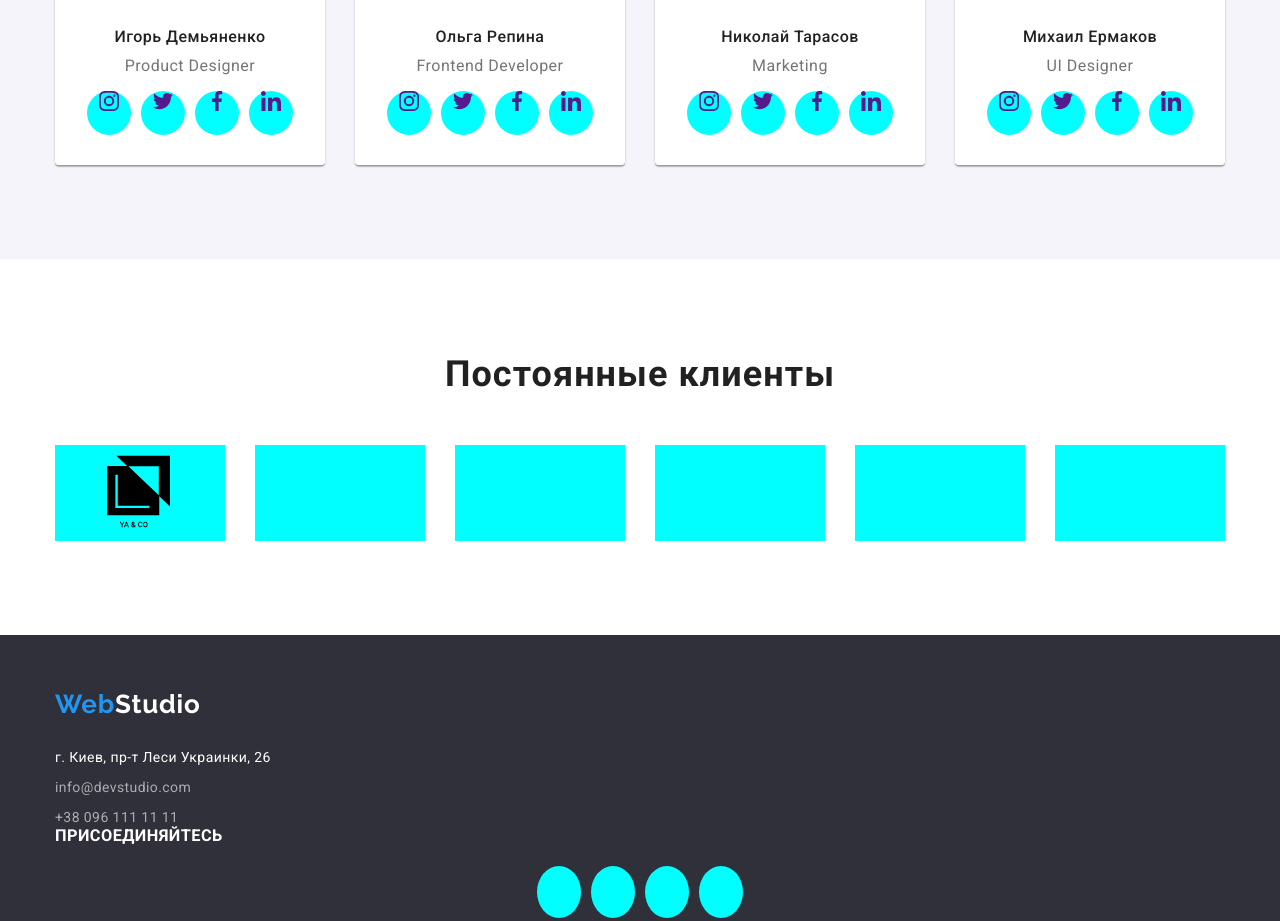
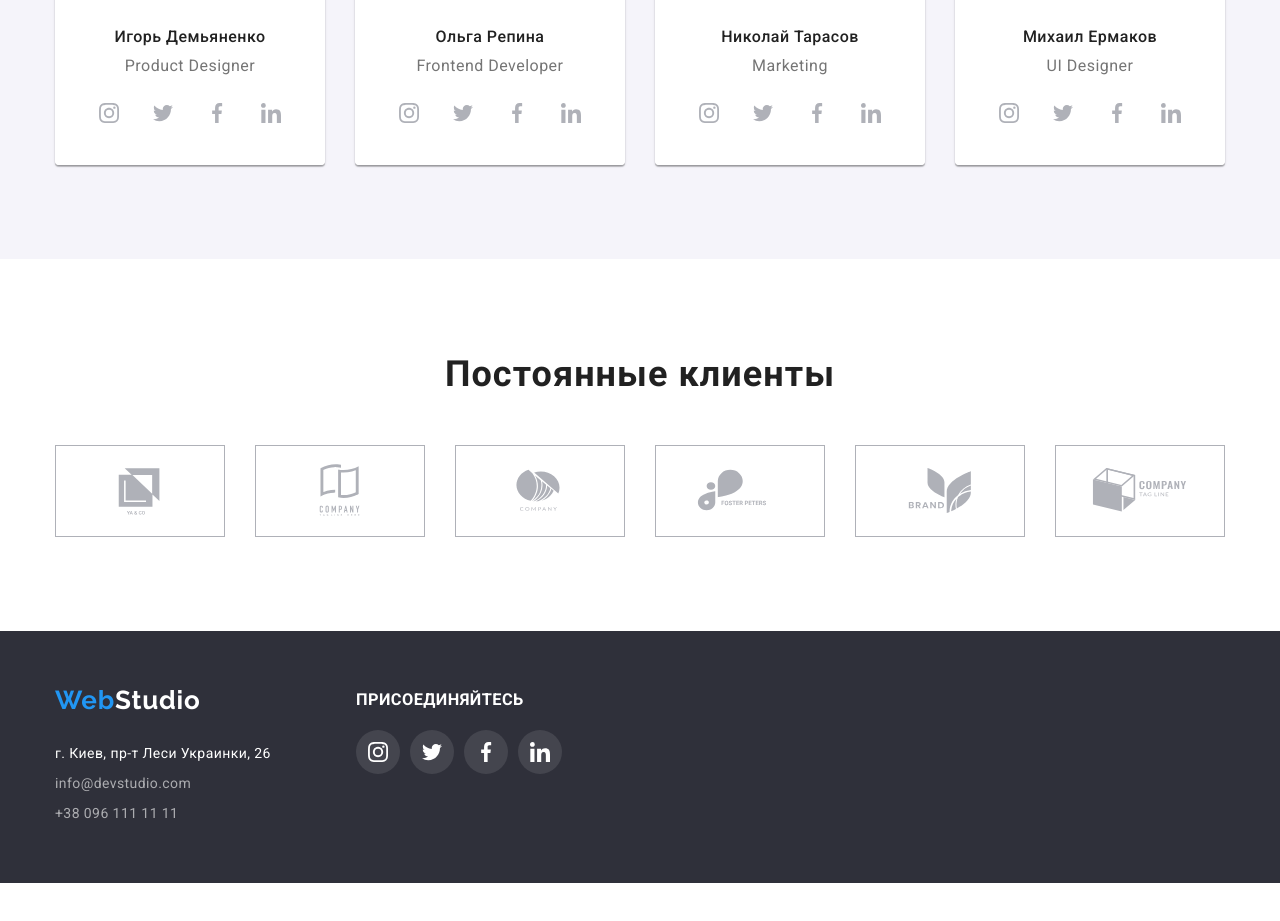
Before and after one commit to Onufriieva/goit-markup-hw-4, a plain HTML site: page index.html in a window 1280 px wide. Shown: the part 2046-2967 px from the top of the page. After the commit the page ends 2929 px from the top, so only its background shows below. Drawn offline with nearby package versions, Linux system fonts and the light colour scheme.

Commit message:
Доделала все

```diff
--- a/css/styles.css
+++ b/css/styles.css
@@ -8,6 +8,7 @@
     --button-link-color: rgba(33, 150, 243, 1);
     --button-link-hover: rgba(24, 140, 232, 1);
     --footer-contacts: rgba(255, 255, 255, 0.6);
+    --icons-color: rgba(175, 177, 184, 1);
 
 }
 
@@ -507,11 +508,7 @@ margin-right: 0;
     border-radius: 50%;
     width: 44px;
     height: 44px;
-    justify-content: center;
-    align-items: center;
-
-    background-color: aqua;
-}
+    }
 
 .team-icons-item:last-child{
     margin-right: 0;
@@ -523,9 +520,25 @@ margin-right: 0;
 
 }
 
+.social-link  {
+    display: flex;
+    justify-content: center;
+    align-items: center;
+    width: 100%;
+    height: 100%;
+    color: var(--icons-color);
+    background-color: var(--background-header);
+    border-radius: 50%;
+}
+
+.social-link:hover,
+.social-link:focus {
+    color: var(--background-header);
+    background-color: var(--button-link-color);
+}
+
 .social-icon {
     fill: currentColor;
-
 
 }
 
@@ -558,12 +571,18 @@ margin-right: 0;
         list-style: none;
         margin-top: 0;
         margin-bottom: 0;
+
     }
 
     .clients-item {
         margin-right: 30px;
+        width: 170px;
+        height: 92px;
 
-        background-color: aqua;
+        border-color: var(--icons-color);
+        border-radius: 4px;
+
+
     }
 
     .clients-item:nth-child(6) {
@@ -571,17 +590,25 @@ margin-right: 0;
     }
 
     .link-client {
+        display: flex;
+        justify-content: center;
+        align-items: center;
         width: 100%;
         height: 100%;
+        color: var(--icons-color);
+        border: solid 1px;
     }
 
-    .container-clients {
-        width: 170px;
-        height: 92px;
-        border: 1px;
-        border-color: rgba(175, 177, 184, 1);
-        border-radius: 4px;
+    .link-client:hover,
+    .link-client:focus {
+        color: var(--button-link-color);
     }
+
+    .clients-item-icon {
+
+        fill: currentColor;
+    }
+
 
 /*Footer*/
 
@@ -594,6 +621,11 @@ margin-right: 0;
     font-size: 14px;
     line-height: 1.71;
     letter-spacing: 0.03em;
+   }
+.footer {
+     display: flex;
+
+    align-items: flex-start;
    }
 
 .logo-footer {
@@ -679,6 +711,7 @@ margin-right: 0;
 }
 
 .title-footer-connect {
+    display: block;
     color: var(--background-header);
     line-height: 1.14;
     font-weight: 700;
@@ -691,19 +724,49 @@ margin-right: 0;
     justify-content: center;
     align-items: center;
     list-style: none;
+
 }
 
 .icon-footer-item {
+
     margin-right: 10px;
     border-radius: 50%;
+    width: 44px;
+    height: 44px;
+    justify-content: center;
+    align-items: center;
 
-    background-color: aqua;
     }
 
-    .icon-footer-item:last-child{
+    .icon-footer-item:last-child {
         margin-right: 0;
     }
 
+    .social-link-footer {
+        display: flex;
+        justify-content: center;
+        align-items: center;
+        width: 100%;
+        height: 100%;
+
+        color: var(--background-header);
+        background-color: rgba(255, 255, 255, 0.1);
+        border-radius: 50%;
+    }
+
+    .social-link-footer:hover,
+    .social-link-footer:focus {
+    background-color: var(--button-link-color);
+    }
+
+    .social-icon-footer {
+        fill: currentColor;
+    }
+
+    .connect {
+
+        margin-left: 70px;
+    }
 
 /*Portfolio*/
 
--- a/index.html
+++ b/index.html
@@ -20,37 +20,34 @@
 <div class="container header">
 
 
-        <nav class="site-nav">
+     <nav class="site-nav">
             <a href="./index.html" class="logo-header"> <span class="web">Web</span><span class="studio">Studio</span> </a>
                <ul class="nav-list">
-                <li class="nav-list-item"> <a href="" class="link-current">
-                </svg> Студия </a> </li>
+                <li class="nav-list-item"> <a href="" class="link-current"> Студия </a> </li>
                 <li class="nav-list-item"> <a href="./portfolio.html" class="link-nav"> Портфолио </a> </li>
                 <li class="nav-list-item"> <a href="" class="link-nav"> Контакты </a> </li>
                </ul>
-        </nav>
+     </nav>
 
 
 
     <!--Contacts-->
 
 
-        <ul class="contacts">
+     <ul class="contacts">
             <li class="contacts-item"><a href="mailto:info@devstudio.com" aria-label="icon-envelope" class="link-contacts-mail"><svg class="contact-icon" width="16" height="12">
                 <use href="../images/symbol-defs.svg#icon-envelope"></use>
             </svg> info@devstudio.com </a></li>
             <li class="contacts-item"><a href="tel:+380961111111" aria-label="icon-smartphone" class="link-contacts-tel"><svg class="contact-icon" width="10" height="16">
                 <use href="../images/symbol-defs.svg#icon-smartphone"></use>
             </svg> +38 096 111 11 11</a> </li>
-         </ul>
+     </ul>
 
 
 
 </div>
 
     </header>
-
-
 
 
     <!--Main container-->
@@ -277,40 +274,40 @@
                 <h2 class="clients-title">Постоянные клиенты</h2>
                 <ul class="clients-list">
                     <li class="clients-item"><a href="" class="link-client">
-                        <div class="container-clients">
-                        <svg class="clients-item-icon" width="170px" height="92px">
+
+                        <svg class="clients-item-icon" width="106px" height="60px">
                             <use href="../images/symbol-defs.svg#icon-Logo"></use>
                         </svg>
-                       </div>
+
                     </a></li>
 
                     <li class="clients-item"><a href="" class="link-client">
-                        <svg class="clients-item-icon" width="170px" height="92px">
-                            <use href=""></use>
+                        <svg class="clients-item-icon" width="106px" height="60px">
+                            <use href="../images/symbol-defs.svg#icon-Logo-1"></use>
                         </svg>
                     </a></li>
 
                     <li class="clients-item"><a href="" class="link-client">
-                        <svg class="clients-item-icon" width="170px" height="92px">
-                            <use href=""></use>
+                        <svg class="clients-item-icon" width="106px" height="60px">
+                            <use href="../images/symbol-defs.svg#icon-Logo-2"></use>
                         </svg>
                     </a></li>
 
                     <li class="clients-item"><a href="" class="link-client">
-                        <svg class="clients-item-icon" width="170px" height="92px">
-                            <use href=""></use>
+                        <svg class="clients-item-icon" width="106px" height="60px">
+                            <use href="../images/symbol-defs.svg#icon-Logo-3"></use>
                         </svg>
                     </a></li>
 
                     <li class="clients-item"><a href="" class="link-client">
-                        <svg class="clients-item-icon" width="170px" height="92px">
-                            <use href=""></use>
+                        <svg class="clients-item-icon" width="106px" height="60px">
+                            <use href="../images/symbol-defs.svg#icon-Logo-4"></use>
                         </svg>
                     </a></li>
 
                     <li class="clients-item"><a href="" class="link-client">
-                        <svg class="clients-item-icon" width="170px" height="92px">
-                            <use href=""></use>
+                        <svg class="clients-item-icon" width="106px" height="60px">
+                            <use href="../images/symbol-defs.svg#icon-Logo-5"></use>
                         </svg>
                     </a></li>
                 </ul>
@@ -323,7 +320,7 @@
 
      <footer class="footer-section">
 
-        <div class="container">
+        <div class="container footer">
 
             <div class="container-adress">
 
@@ -347,33 +344,33 @@
             <h3 class="title-footer-connect">ПРИСОЕДИНЯЙТЕСЬ</h3>
             <ul class="list-icons-footer">
                 <li class="icon-footer-item">
-                    <a class="social-link" href="">
-                        <svg class="social-icon-footer" width="44px" height="44px">
-                            <use href=""></use>
+                    <a class="social-link-footer" href="" aria-label="icon-instagram">
+                        <svg class="social-icon-footer" width="20px" height="20px">
+                            <use href="../images/symbol-defs.svg#icon-instagram"></use>
                         </svg>
                     </a>
                 </li>
 
                 <li class="icon-footer-item">
-                    <a class="social-link" href="">
-                        <svg class="social-icon-footer" width="44px" height="44px">
-                            <use href=""></use>
+                    <a class="social-link-footer" href="" aria-label="icon-twitter">
+                        <svg class="social-icon-footer" width="20px" height="20px">
+                            <use href="../images/symbol-defs.svg#icon-twitter"></use>
                         </svg>
                     </a>
                 </li>
 
                 <li class="icon-footer-item">
-                    <a class="social-link" href="">
-                        <svg class="social-icon-footer" width="44px" height="44px">
-                            <use href=""></use>
+                    <a class="social-link-footer" href="" aria-label="icon-facebook">
+                        <svg class="social-icon-footer" width="20px" height="20px">
+                            <use href="../images/symbol-defs.svg#icon-facebook"></use>
                         </svg>
                     </a>
                 </li>
 
                 <li class="icon-footer-item">
-                    <a class="social-link" href="">
-                        <svg class="social-icon-footer" width="44px" height="44px">
-                            <use href=""></use>
+                    <a class="social-link-footer" href="" aria-label="icon-linkedin">
+                        <svg class="social-icon-footer" width="20px" height="20px">
+                            <use href="../images/symbol-defs.svg#icon-linkedin"></use>
                         </svg>
                     </a>
                 </li>
```
Also changed, not shown: portfolio.html (+50 -9 lines).
